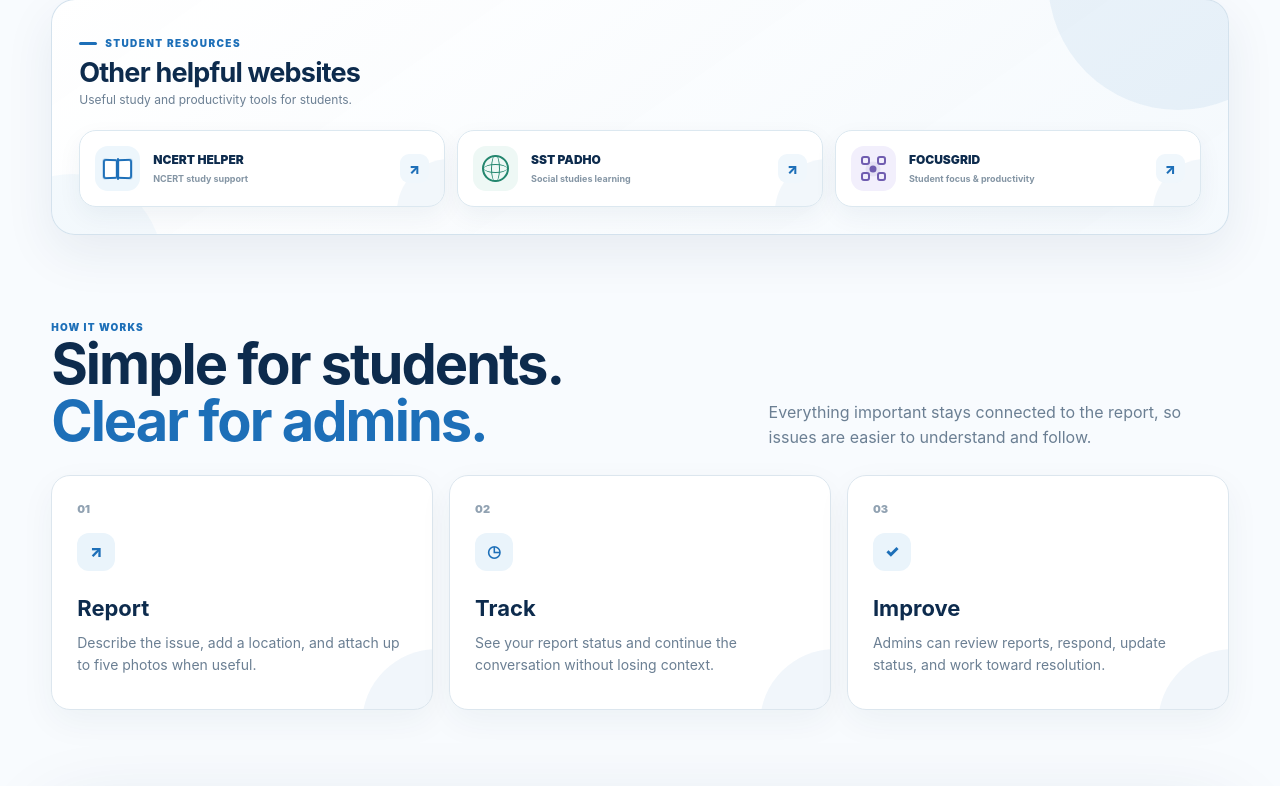
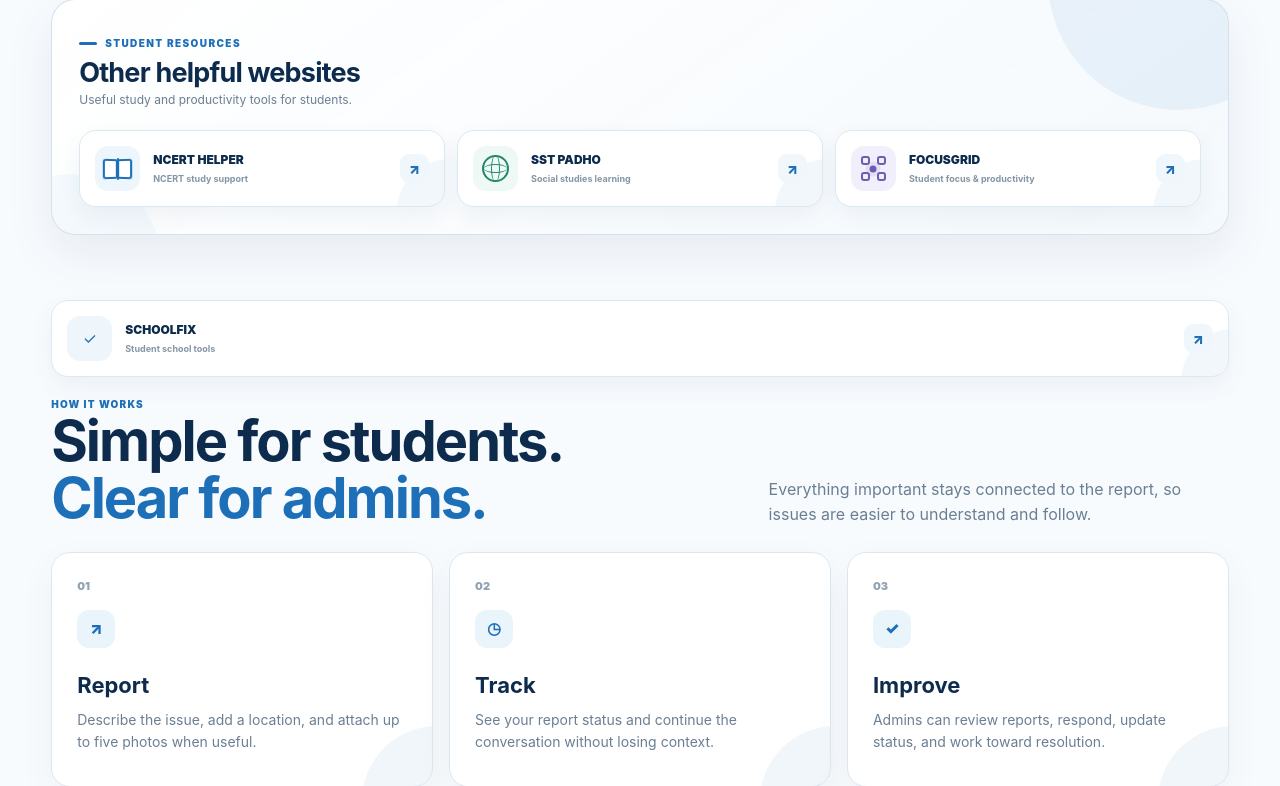
Before and after one commit to Chinmay012421/Voice4Students, a Flask app: page / in a window 1280 px wide. Shown: the part 846-1632 px from the top of the page. Run offline with Flask 3, Linux system fonts and the light colour scheme; parts of the project's set-up code (start-up, migrations or seed data) failed here and were passed over.

Commit message:
Add SchoolFix resource card to home page
Added a link to the SchoolFix website with associated branding.

```diff
--- a/templates/home.html
+++ b/templates/home.html
@@ -262,6 +262,42 @@
 
 {% endif %}
 
+<!-- =================================================
+     SCHOOLFIX WEBSITE
+     ================================================= -->
+
+<a
+  class="home-resource-card schoolfix-resource"
+  href="https://vaibhave-29.github.io/SchoolFix/"
+  target="_blank"
+  rel="noopener noreferrer"
+  aria-label="Open SchoolFix website"
+>
+
+  <div class="home-resource-logo">
+
+    <span class="schoolfix-shield">✓</span>
+
+  </div>
+
+  <div class="home-resource-info">
+
+    <strong>
+      SCHOOLFIX
+    </strong>
+
+    <span>
+      Student school tools
+    </span>
+
+  </div>
+
+  <div class="home-resource-arrow">
+    ↗
+  </div>
+
+</a>
+
 
 <!-- =====================================================
      HOW IT WORKS
```
